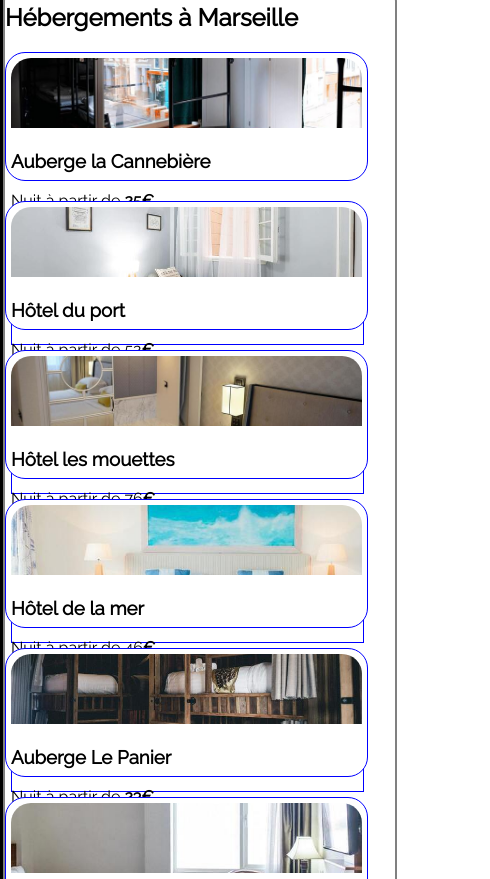
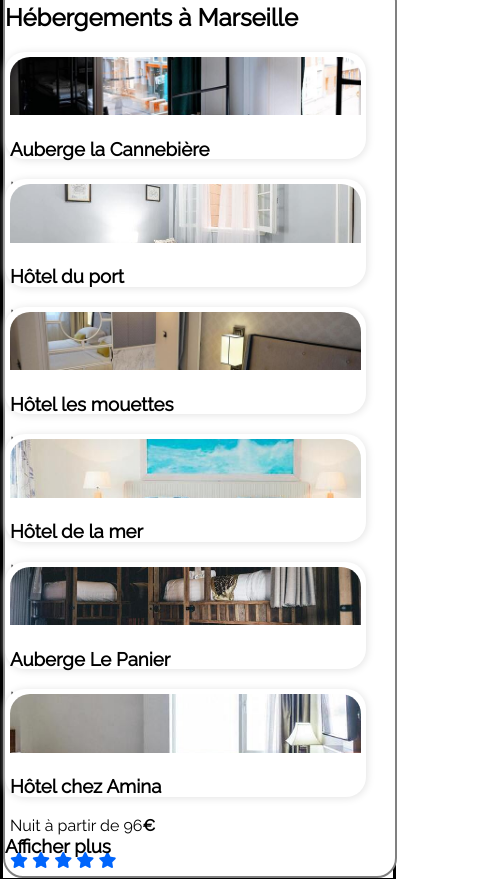
Before and after one commit to marilehoux/lehouxmari_2_11072021, a plain HTML site: page index.html in a window 390 px wide. Shown: the part 1110-1989 px from the top of the page, 490 px wide, since content can reach past the window. Drawn offline with Linux system fonts and the light colour scheme.

Commit message:
modif sur footer et activites

```diff
--- a/style.css
+++ b/style.css
@@ -432,7 +432,9 @@ input {
     .activites img {
         width: 100%;
     }
-
+    .footer {
+        width: auto;
+    }
 }
 /*----------------------tablette portrait-------------------*/
 
@@ -455,14 +457,15 @@ input {
     background-color: white;
       width: 100vw;
     }
-    .hebergements_marseille div {
-        height: 30vw;
+    .h_marseille {
         width: 90vw;
-        border: 1px solid blue;
+        box-shadow: 1px 1px 8px #e2e2e2;
     }
+
 
     .hebergements_marseille img {
         height : 60%;
+        object-fit:  cover;
     }
 
     .hebergement2 {
```
